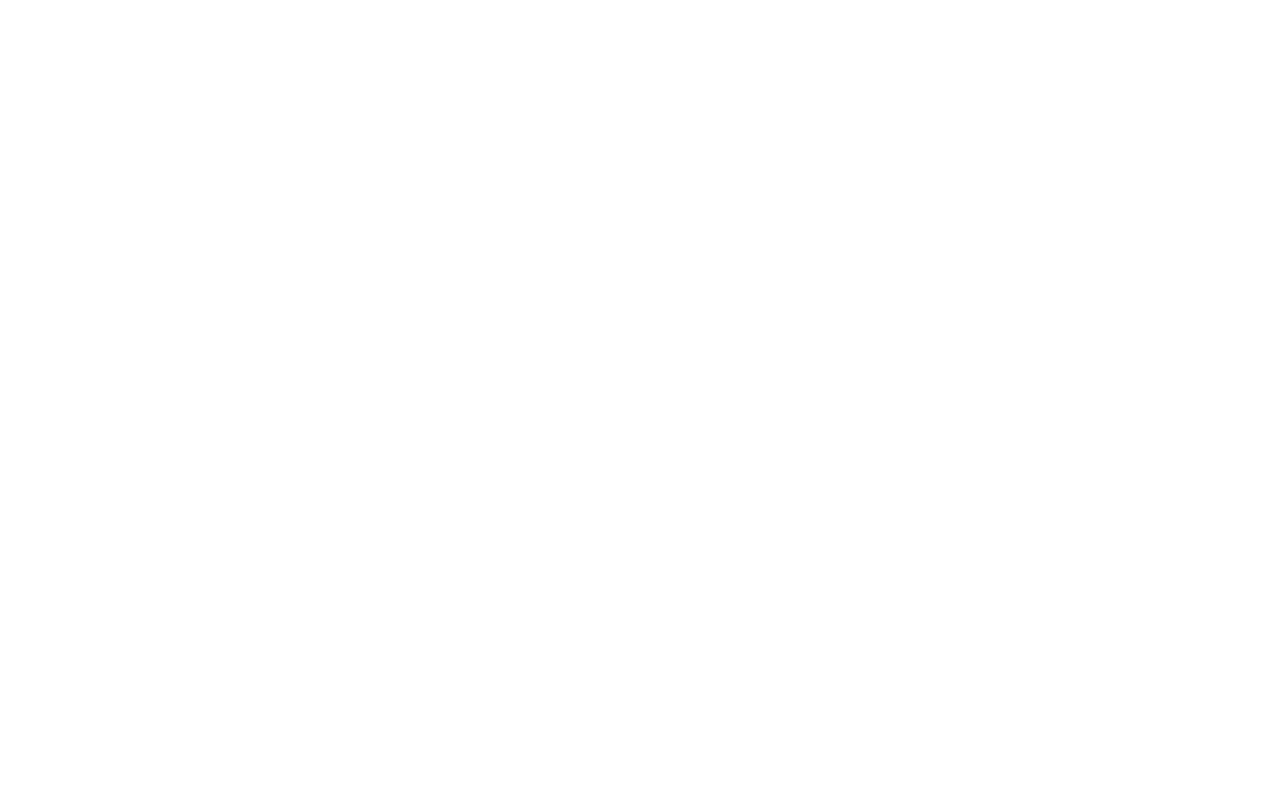
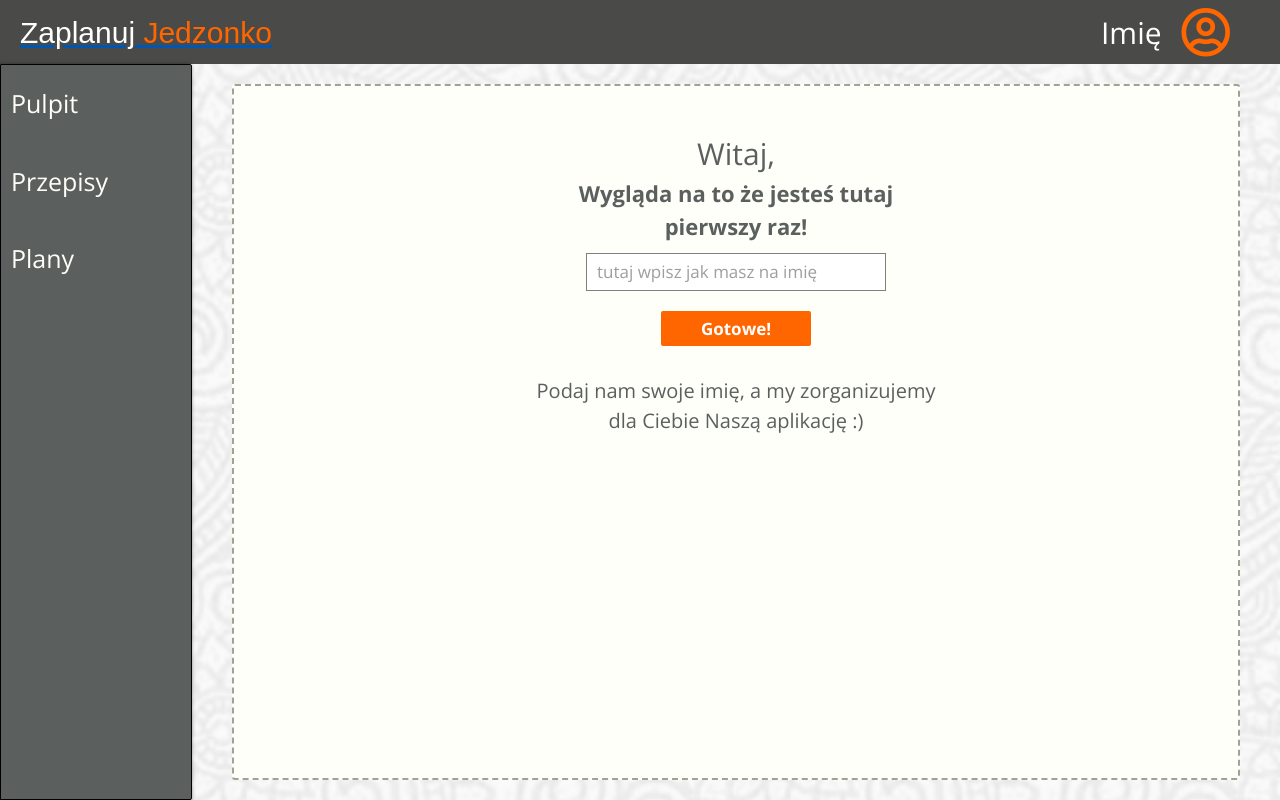
Before and after one commit to piotrsliwka333/schedule-your-meal, a React (Create React App) app: page /schedule-your-meal/application/login in a window 1280 px wide. Built offline with nearby package versions, Linux system fonts and the light colour scheme; a web font is replaced by a local one.

Commit message:
Fixed router paths

```diff
--- a/package.json
+++ b/package.json
@@ -26,7 +26,7 @@
   "eslintConfig": {
     "extends": "react-app"
   },
-  "homepage": "https://piotrsliwka333.github.io/",
+  "homepage": "https://piotrsliwka333.github.io/schedule-your-meal",
   "browserslist": {
     "production": [
       ">0.2%",
--- a/src/App.js
+++ b/src/App.js
@@ -34,18 +34,18 @@
 				{/*<Route path={'/application/desktop'} component={ApplicationDesktop}/>*/}
 				{/*<Route path={'/application/recipes'} component={ApplicationRecipes}/>*/}
 				{/*<Route path={'/application/schedule'} component={ApplicationSchedule}/>*/}
-				<Route exact path={'/'} component={Home}/>
-				<Route path={'/application/login'} render={() => (
-					!logged ? (<ApplicationLogin loginFn={handleLoggedIn}  />) : (<Redirect to='/application/desktop'/>)
+				<Route exact path={'/schedule-your-meal'} component={Home}/>
+				<Route path={'/schedule-your-meal/application/login'} render={() => (
+					!logged ? (<ApplicationLogin loginFn={handleLoggedIn}  />) : (<Redirect to='/schedule-your-meal/application/desktop'/>)
 				)}/>
-				<Route path={'/application/desktop'} render={() => (
-					logged ? (<ApplicationDesktop/>) : (<Redirect to='/application/login'/>)
+				<Route path={'/schedule-your-meal/application/desktop'} render={() => (
+					logged ? (<ApplicationDesktop/>) : (<Redirect to='/schedule-your-meal/application/login'/>)
 				)}/>
-				<Route path={'/application/recipes'} render={() => (
-					logged ? (<ApplicationRecipes/>) : (<Redirect to='/application/login'/>)
+				<Route path={'/schedule-your-meal/application/recipes'} render={() => (
+					logged ? (<ApplicationRecipes/>) : (<Redirect to='/schedule-your-meal/application/login'/>)
 				)}/>
-				<Route path={'/application/schedule'} render={() => (
-					logged ? (<ApplicationSchedule/>) : (<Redirect to='/application/login'/>)
+				<Route path={'/schedule-your-meal/application/schedule'} render={() => (
+					logged ? (<ApplicationSchedule/>) : (<Redirect to='/schedule-your-meal/application/login'/>)
 				)}/>
 			</>
 		</BrowserRouter>
--- a/src/Components/Application/ApplicationDesktop/ApplicationDesktopButton.js
+++ b/src/Components/Application/ApplicationDesktop/ApplicationDesktopButton.js
@@ -5,7 +5,7 @@
 	const {name} = props
 	return(
 		<div className="desktop__button-container">
-			<Link className='desktop__button' to='/application/schedule'>
+			<Link className='desktop__button' to='/schedule-your-meal/application/schedule'>
 				<i className="far fa-plus-square"/>
 			</Link>
 			<p className='button-description'>{name}</p>
--- a/src/Components/Templates/ApplicationTemplate.js
+++ b/src/Components/Templates/ApplicationTemplate.js
@@ -43,9 +43,9 @@
 			<main className='app-main'>
 				<nav className={openMenu ? 'side-navigation' : 'side-navigation hide'}>
 					<ul className="nav-list">
-						<li className="nav-list__element"><NavLink to='/application/desktop' className='nav-list__link'>Pulpit</NavLink></li>
-						<li className="nav-list__element"><NavLink to='/application/recipes' className='nav-list__link'>Przepisy</NavLink></li>
-						<li className="nav-list__element"><NavLink to='/application/schedule' className='nav-list__link'>Plany</NavLink></li>
+						<li className="nav-list__element"><NavLink to='/schedule-your-meal/application/desktop' className='nav-list__link'>Pulpit</NavLink></li>
+						<li className="nav-list__element"><NavLink to='/schedule-your-meal/application/recipes' className='nav-list__link'>Przepisy</NavLink></li>
+						<li className="nav-list__element"><NavLink to='/schedule-your-meal/application/schedule' className='nav-list__link'>Plany</NavLink></li>
 					</ul>
 				</nav>
 				<div className='main-content' style={style}>
--- a/src/Components/Templates/HomeTemplates.js
+++ b/src/Components/Templates/HomeTemplates.js
@@ -19,7 +19,7 @@
 				</button>
 				<nav className={menuOpen ? 'home-nav' : 'home-nav hide'}>
 					<ul className='home-nav__list'>
-						<li className='home-nav__element'><Link className='home-nav__link active' to={'/application/login'}>Zaplanuj
+						<li className='home-nav__element'><Link className='home-nav__link active' to={'/schedule-your-meal/application/login'}>Zaplanuj
 							posiłki</Link></li>
 						<li className='home-nav__element'><LinkScroll smooth={true} to={'about-application'} onClick={handleShowMenu} className='home-nav__link'>Dlaczego warto ?</LinkScroll>
 						</li>
--- a/src/Components/Templates/Logo.js
+++ b/src/Components/Templates/Logo.js
@@ -4,7 +4,7 @@
 export const Logo = () => {
 
 	return(
-			<Link to={'/'} className='logo'>
+			<Link to={'/schedule-your-meal'} className='logo'>
 				<span className='logo-first'>Zaplanuj</span>
 				<span className='logo-second'> Jedzonko</span>
 			</Link>
```
